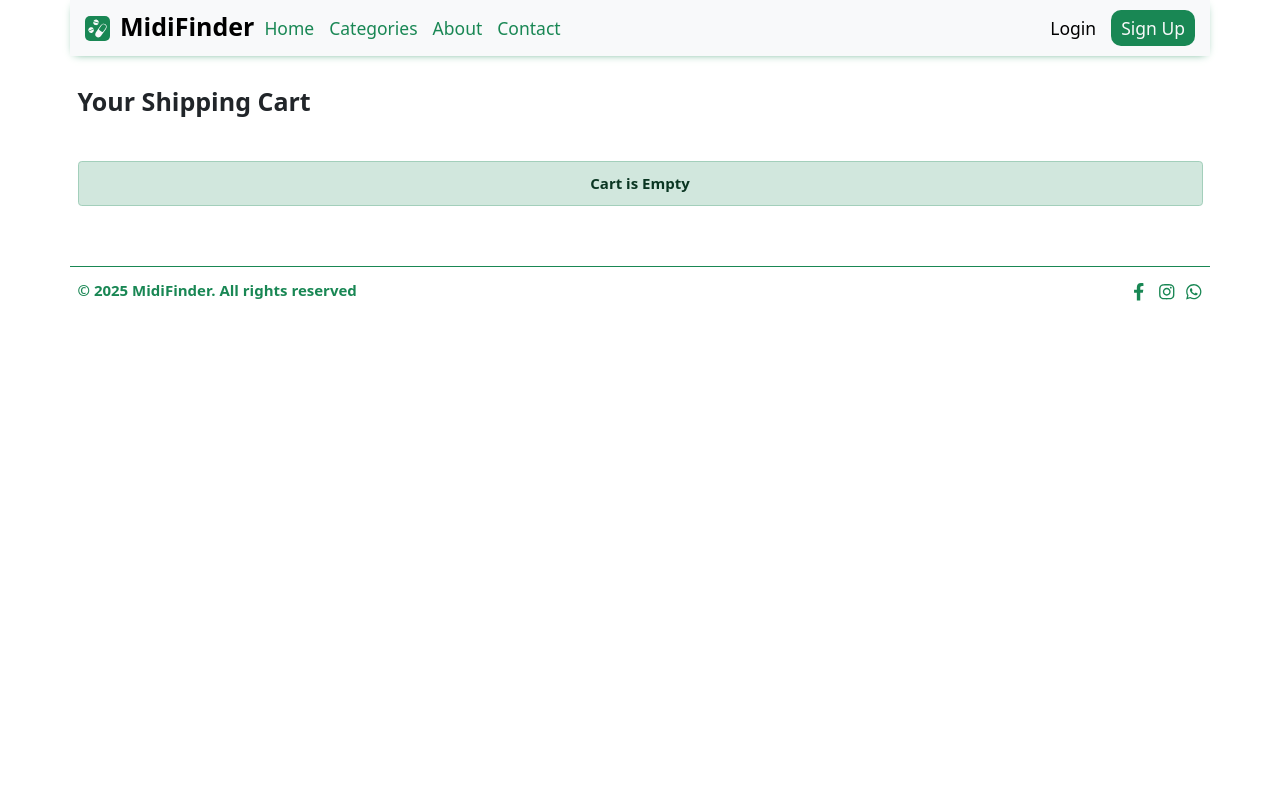
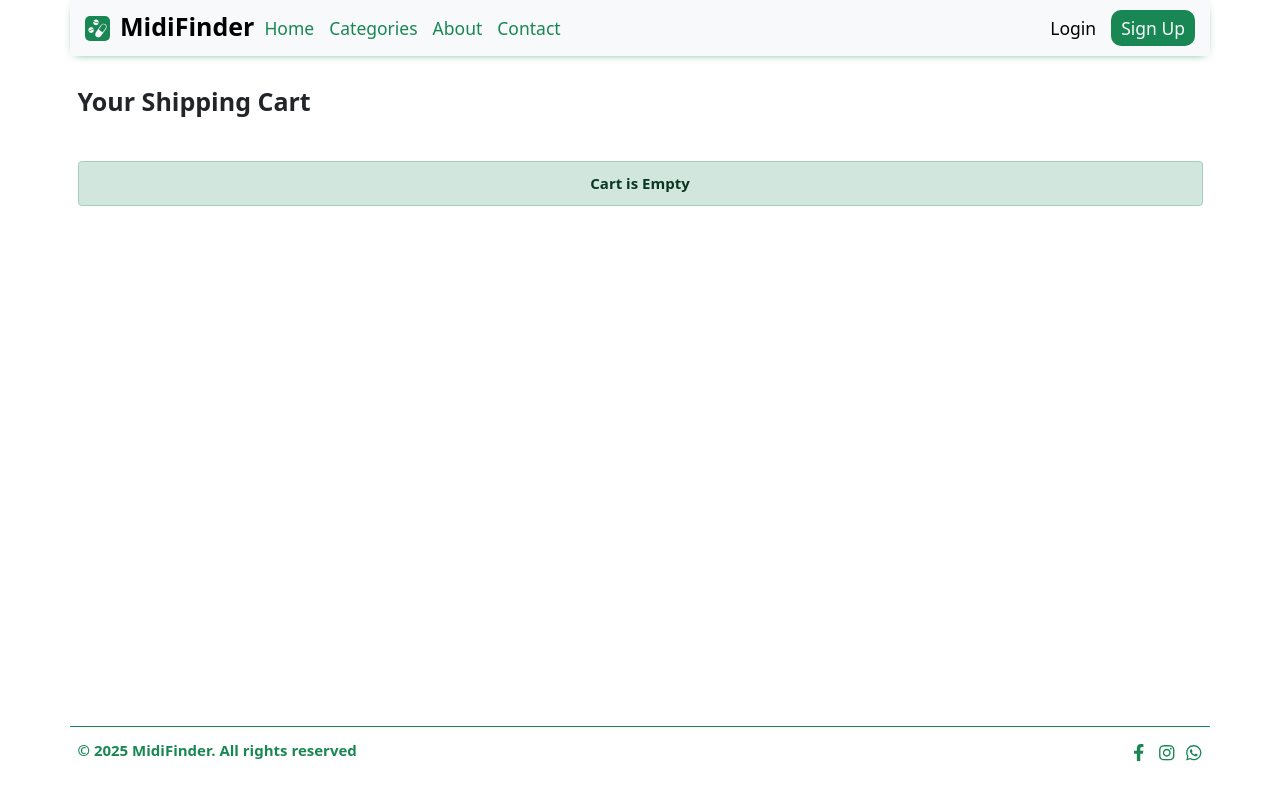
Before and after one commit to salmayasser8/medicine-alternatives, a React (Vite) app: page /medicine-alternatives/cart in a window 1280 px wide. Built offline with nearby package versions, Linux system fonts and the light colour scheme.

Commit message:
update profile

```diff
--- a/src/index.css
+++ b/src/index.css
@@ -39,7 +39,7 @@ body {
 }
 /* keep some flexible space at the bottom so content doesn't sit flush to the footer */
 .main-layout main {
-  padding-bottom: 5rem;
+  /* min-height: 120vh; */
 }
 
 /* Make nested order-item UL behave as if its children were direct siblings.
--- a/src/pages/Cart/Cart.jsx
+++ b/src/pages/Cart/Cart.jsx
@@ -74,7 +74,7 @@ const Cart = () => {
   // }, [id]);
   return (
     <>
-      <section className="container-lg mt-5">
+      <section className="container-lg mt-5 " style={{ minHeight: "80vh" }}>
         <div className="row gap-4  justify-content-center justify-content-lg-between ">
           <h1 className="fs-1 fw-bold mb-5">Your Shipping Cart</h1>
           <div
--- a/src/pages/Profile/Profile.jsx
+++ b/src/pages/Profile/Profile.jsx
@@ -21,6 +21,7 @@ const Profile = () => {
           duration: 0.5,
           delay: 0.5,
         }}
+        style={{ minHeight: "120vh" }}
       >
         <div
           className="card col-12 col-md-10 p-4 rounded-3"
```
